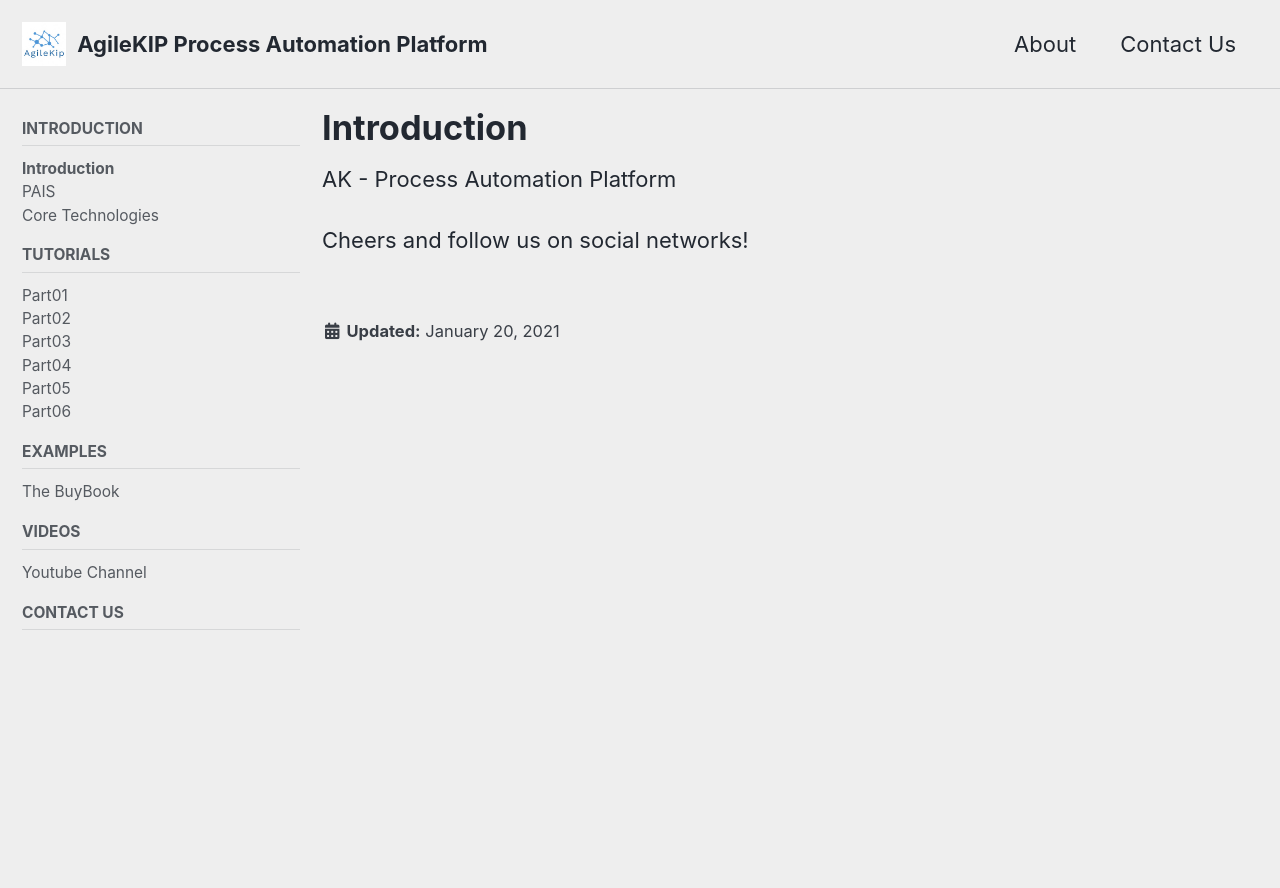
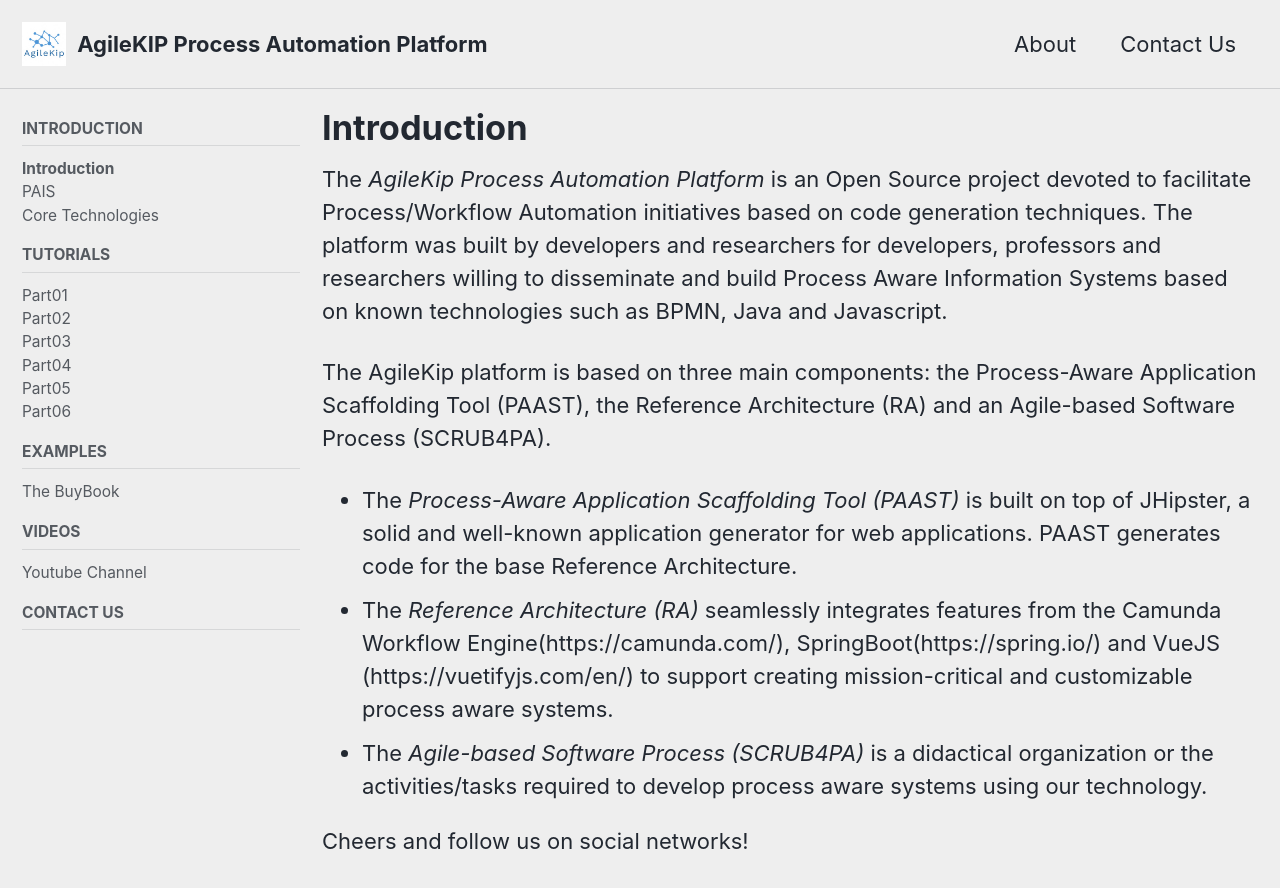
Before and after one commit to AgileKip/documentation, a Jekyll site: the page built from _pages/intro.md, in a window 1280 px wide and 900 px high. Shown: the top 888 px of the window. Built offline with Jekyll 4.4.1, drawn with Linux system fonts in a browser that asks for light colours; cached includes are drawn as plain includes; nearby versions of some CDN libraries.

Commit message:
add content for Intro page

```diff
--- a/_pages/intro.md
+++ b/_pages/intro.md
@@ -10,6 +10,13 @@ sidebar:
   nav: "docs"
 ---
 
-AK - Process Automation Platform
+The _AgileKip Process Automation Platform_ is an Open Source project devoted to facilitate Process/Workflow Automation initiatives based on code generation techniques.
+The platform was built by developers and researchers for developers, professors and researchers willing to disseminate and build Process Aware Information Systems based on known technologies such as BPMN, Java and Javascript.
+
+The AgileKip platform is based on three main components: the Process-Aware Application Scaffolding Tool (PAAST), the Reference Architecture (RA) and an Agile-based Software Process (SCRUB4PA).
+
+- The _Process-Aware Application Scaffolding Tool (PAAST)_ is built on top of JHipster, a solid and well-known application generator for web applications. PAAST generates code for the base Reference Architecture.
+- The _Reference Architecture (RA)_ seamlessly integrates features from the Camunda Workflow Engine(https://camunda.com/), SpringBoot(https://spring.io/) and VueJS (https://vuetifyjs.com/en/) to support creating mission-critical and customizable process aware systems.
+- The _Agile-based Software Process (SCRUB4PA)_ is a didactical organization or the activities/tasks required to develop process aware systems using our technology.
 
 Cheers and follow us on social networks!
```
